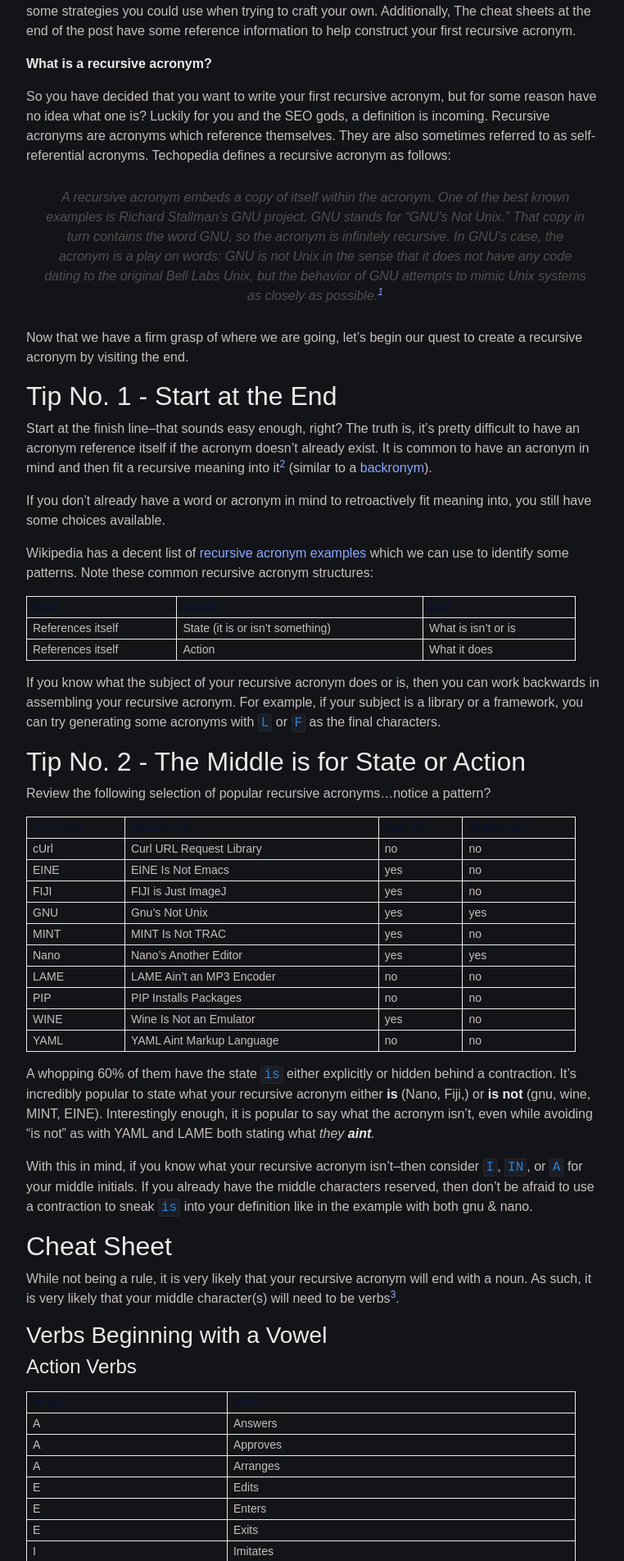
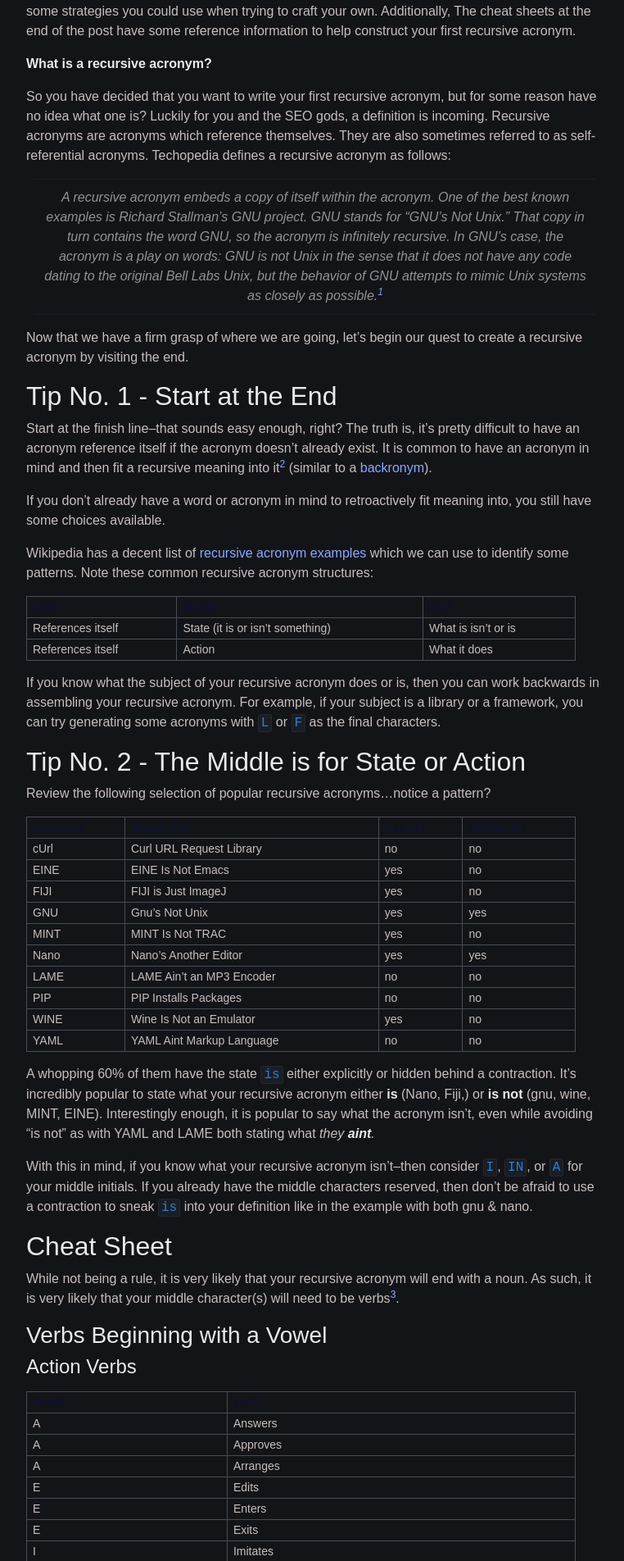
Before and after one commit to johnsosoka/site-johnsosoka-com, a Jekyll site: the page built from website/posts/blog/_posts/2022-01-16-recursive-acronym-tips.md, in a window 1280 px wide. Shown: the part 330-2234 px from the top of the page at 82% size, without its empty margins (255-1017 px from the left). Built offline with Jekyll 4.4.1, drawn with Linux system fonts in a browser that asks for light colours.

Commit message:
using self hosted jquery in contact form, fixing table coloring & adjust retired about link

```diff
--- a/website/_includes/contact-me-form.html
+++ b/website/_includes/contact-me-form.html
@@ -15,8 +15,8 @@
   </form>
 </div>
 
-<!-- TODO - this isn't working with my self hosted jquery?? -->
-<script src="https://code.jquery.com/jquery-3.6.0.js" integrity="sha256-H+K7U5CnXl1h5ywQfKtSj8PCmoN9aaq30gDh27Xc0jk=" crossorigin="anonymous"></script>
+<!-- TODO - this isn't working when using the scripts.html include ... -->
+<script src="/assets/js/jquery-3.7.0.min.js"></script>
 
 <script>
   function submitContact(payload) {
@@ -60,3 +60,5 @@
     submitContact(payload);
   });
 </script>
+
+<!-- TODO - this isn't working with my self hosted jquery?? -->
--- a/website/_includes/scripts.html
+++ b/website/_includes/scripts.html
@@ -8,8 +8,9 @@
 
 <script src="/assets/js/bootstrap.min.js" defer="defer"></script>
 
-<script src="/assets/js/main.js" defer="defer"></script>
-
 <script src="/assets/js/popper.min.js"></script>
 
 <script src="/assets/js/bootstrap.js"></script>
+
+<!-- TODO contact form page & move this to more local include? (it's only needed on 1 page)-->
+<!--<script src="/assets/js/contact.js"></script>-->
--- a/website/_sass/component/_table.scss
+++ b/website/_sass/component/_table.scss
@@ -13,7 +13,7 @@
   th,
   td,
   tr {
-    border: 1px solid $light;
+    border: 1px solid $dark-smoke;
     padding: 2px 7px;
   }
 }
--- a/website/_sass/themes/_jscom-dark.scss
+++ /dev/null
@@ -1,260 +0,0 @@
-body {
-  color: $dark-text-base-color;
-  background-color: $dark-black;
-
-  // Heading
-  h1 {
-    color: $dark-white;
-  }
-  h2 {
-    color: $dark-white;
-  }
-  h3 {
-    color: $dark-white;
-  }
-  h4 {
-    color: $dark-white;
-  }
-  h5 {
-    color: $dark-white;
-  }
-  h6 {
-    color: $dark-white;
-  }
-
-  /** for `code tags` **/
-  code {
-    color: #2881d3;
-  }
-
-  // Table
-  table {
-    thead {
-      color: $dark-white;
-      border-color: $dark-light;
-    }
-
-    th,
-    td,
-    tr {
-      border-color: $dark-light;
-    }
-  }
-
-  // Post
-  .page-content {
-
-    h3 {
-      border-color: $dark-light;
-    }
-    h1 {
-      color: $dark-white;
-    }
-    h2 {
-      color: $dark-white;
-    }
-    h3 {
-      color: $dark-white;
-    }
-    h4 {
-      color: $dark-white;
-    }
-    h5 {
-      color: $dark-white;
-    }
-    h6 {
-      .anchor-head {
-        color: $dark-text-link-blue;
-      }
-    }
-  }
-
-  // Syntax
-  code {
-    &.highlighter-rouge {
-      background-color: $dark-light;
-    }
-  }
-
-  // kbd tag
-  kbd {
-    border-color: $dark-light;
-    color: $dark-white;
-    text-shadow: 0 1px 0 $dark-black;
-  }
-
-  // horizontal rule
-  hr {
-    border-color: $dark-light;
-  }
-
-  // Post Meta
-  .post-meta {
-    color: $dark-gray;
-
-    time {
-      &::after {
-        background-color: $dark-light;
-      }
-    }
-
-    span[itemprop="author"] {
-      border-color: $dark-light;
-    }
-
-    span[itemprop="name"] {
-      border-color: $dark-light;
-      color: #3e4a70;
-    }
-  }
-
-  // Link
-  a {
-    color: inherit;
-    text-decoration-color: $dark-smoke;
-
-    &:hover {
-      color: $dark-text-link-blue;
-    }
-
-    &:focus {
-      outline-color: rgba(224, 63, 105, 0.6);
-    }
-  }
-
-  // List
-  li {
-    &:before {
-      color: $dark-white;
-    }
-  }
-
-  // No List in Navbar
-  .navbar li:before {
-    content: none; /* This removes the before content */
-  }
-
-  // Blockquote
-  blockquote {
-    color: $dark-gray;
-    border-color: $dark-light;
-  }
-
-  // Strong, Bold
-  strong,
-  b {
-    color: $dark-white;
-  }
-
-
-
-  .dropdown-item {
-    position: relative;
-    background: transparent;
-    color: whitesmoke;
-  }
-  // Navbar
-  .navbar {
-    border-color: $dark-light;
-    .menu {
-      a#mode {
-        .mode-sunny {
-          display: block;
-        }
-        .mode-moon {
-          display: none;
-        }
-      }
-
-
-
-      .menu-link {
-        color: $dark-white;
-      }
-      @include media-query($on-mobile) {
-        background-color: $dark-black;
-        border-color: $dark-light;
-
-        .menu-icon {
-          > svg {
-            fill: $dark-white;
-          }
-        }
-
-        input[type="checkbox"]:checked ~ .trigger {
-          background: $dark-black;
-        }
-      }
-    }
-  }
-
-  // Post Item
-  .post-item {
-    &:not(:first-child) {
-      border-color: $dark-light;
-    }
-
-    .post-item-date {
-      color: $dark-white;
-    }
-    .post-item-title {
-      a {
-        color: $dark-text-base-color;
-
-        &:hover,
-        &focus {
-          color: $dark-white;
-        }
-      }
-    }
-    .post-item-note-type {
-      a {
-        color: $dark-text-base-color;
-
-        &:hover,
-        &focus {
-          color: $dark-white;
-        }
-      }
-    }
-  }
-
-  // Post Navigation
-  .post-nav {
-    border-color: $dark-light;
-
-    .post-nav-item {
-      font-weight: $bold-weight;
-
-      .post-title {
-        color: $dark-white;
-        opacity: 0.9;
-      }
-
-      &:hover,
-      &:focus {
-        .post-title {
-          color: $grey-blue;
-        }
-      }
-
-      .nav-arrow {
-        color: $dark-gray;
-      }
-    }
-
-    @include media-query($on-mobile) {
-      .post-nav-item:nth-child(even) {
-        border-color: $dark-light;
-      }
-    }
-  }
-
-
-
-
-
-
-
-
-}
--- a/website/_sass/themes/_jscom.scss
+++ b/website/_sass/themes/_jscom.scss
@@ -34,7 +34,7 @@
 
   // Blockquote
   blockquote {
-    color: $dark-gray;
+    color: $darker-white;
     border-color: $dark-light;
   }
 
--- a/website/assets/js/main.js
+++ /dev/null
@@ -1,35 +0,0 @@
-(() => {
-  // Theme switch
-  const body = document.body;
-  const lamp = document.getElementById("mode");
-
-  const toggleTheme = (state) => {
-    if (state === "dark") {
-      localStorage.setItem("theme", "light");
-      body.removeAttribute("data-theme");
-    } else if (state === "light") {
-      localStorage.setItem("theme", "dark");
-      body.setAttribute("data-theme", "dark");
-    } else {
-      initTheme(state);
-    }
-  };
-
-  // lamp.addEventListener("click", () =>
-  //   toggleTheme(localStorage.getItem("theme"))
-  // );
-
-  // Blur the content when the menu is open
-  const cbox = document.getElementById("menu-trigger");
-
-  cbox.addEventListener("change", function () {
-    const area = document.querySelector(".wrapper");
-    const area2 = document.querySelector(".wrapper-2");
-    this.checked
-      ? area.classList.add("blurry") && area2.classList.add("blurry")
-      : area.classList.remove("blurry") && area2.classList.remove("blurry");
-    if (this.checked) {
-      $("html").toggleClass("blurry");
-    }
-  });
-})();
```
Also changed, not shown: other parts of website/_includes/scripts.html (+1 -1 lines), website/pages/retired/about-snippets.md (+1 -1 lines).
